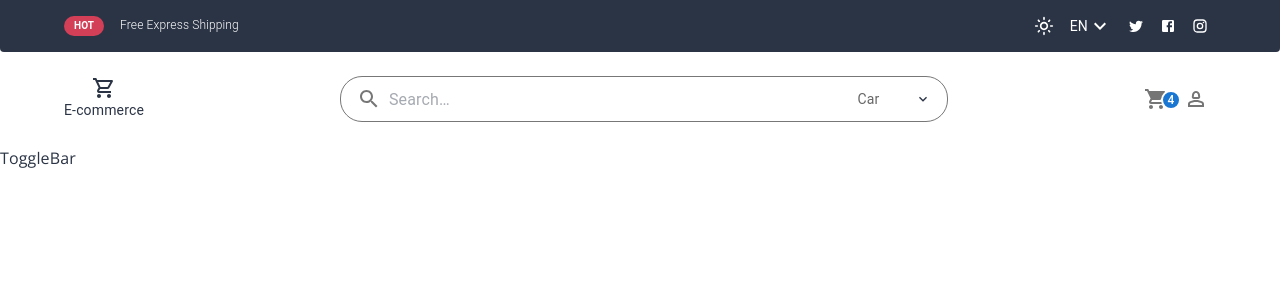
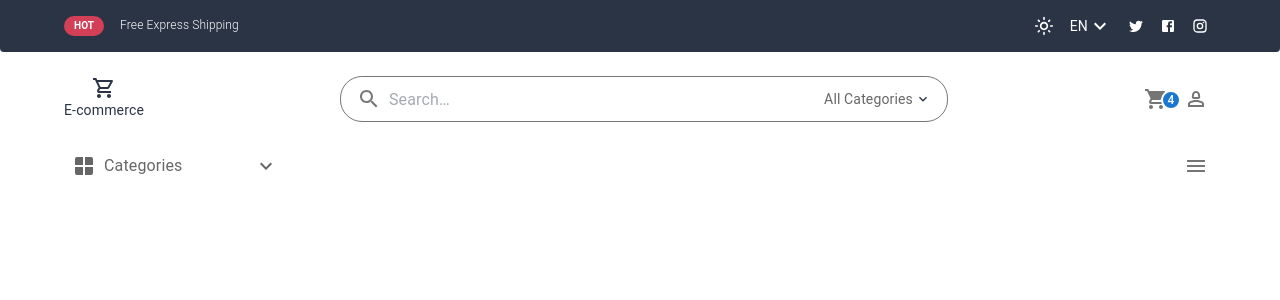
Before and after one commit to abdoBadawy74/Ecommerce, a React (Vite) app: page / in a window 1280 px wide. Shown: the top 300 px of the page. Built offline with nearby package versions, Linux system fonts and the light colour scheme.

Commit message:
finish toggle bar

```diff
--- a/src/Components/header/SearchBar.jsx
+++ b/src/Components/header/SearchBar.jsx
@@ -8,7 +8,7 @@
   useTheme,
 } from "@mui/material";
 import SearchIcon from "@mui/icons-material/Search";
-import { styled, alpha } from "@mui/material/styles";
+import { styled } from "@mui/material/styles";
 import Person2OutlinedIcon from "@mui/icons-material/Person2Outlined";
 import Badge from "@mui/material/Badge";
 import ShoppingCartIcon from "@mui/icons-material/ShoppingCart";
@@ -25,7 +25,7 @@
   borderRadius: theme.shape.borderRadius,
   border: "1px solid #777",
   "&:hover": {
-    backgroundColor: alpha(theme.palette.common.white, 0.25),
+    border: "1px solid #333",
   },
   marginRight: theme.spacing(2),
   marginLeft: 0,
@@ -74,7 +74,7 @@
 
 export default function SearchBar() {
   const [anchorEl, setAnchorEl] = useState(null);
-  const [selectedIndex, setSelectedIndex] = useState(1);
+  const [selectedIndex, setSelectedIndex] = useState(0);
   const open = Boolean(anchorEl);
   const handleClickListItem = (event) => {
     setAnchorEl(event.currentTarget);
--- a/src/Components/header/ToggleBar.jsx
+++ b/src/Components/header/ToggleBar.jsx
@@ -1,3 +1,126 @@
+import {
+  Box,
+  Container,
+  IconButton,
+  ListItemIcon,
+  ListItemText,
+  Typography,
+  useTheme,
+} from "@mui/material";
+import { useState } from "react";
+import Button from "@mui/material/Button";
+import Menu from "@mui/material/Menu";
+import MenuItem from "@mui/material/MenuItem";
+import MenuIcon from "@mui/icons-material/Menu";
+import WindowIcon from "@mui/icons-material/Window";
+import KeyboardArrowRightOutlinedIcon from "@mui/icons-material/KeyboardArrowDown";
+
+import {
+  SportsEsportsOutlined,
+  ElectricBikeOutlined,
+  LaptopChromebookOutlined,
+  MenuBookOutlined,
+} from "@mui/icons-material";
+
 export default function ToggleBar() {
-  return <div>ToggleBar</div>;
+  const [anchorEl, setAnchorEl] = useState(null);
+  const open = Boolean(anchorEl);
+  const handleClick = (event) => {
+    setAnchorEl(event.currentTarget);
+  };
+  const handleClose = () => {
+    setAnchorEl(null);
+  };
+
+  const theme = useTheme();
+
+  return (
+    <Container
+      sx={{
+        display: "flex",
+        justifyContent: "space-between",
+        alignItems: "center",
+      }}
+    >
+      <Box>
+        <Button
+          id="basic-button"
+          aria-controls={open ? "basic-menu" : undefined}
+          aria-haspopup="true"
+          aria-expanded={open ? "true" : undefined}
+          onClick={handleClick}
+          sx={{
+            width: "222px",
+            // @ts-ignore
+            bgcolor: theme.palette.myColor.main,
+            color: theme.palette.text.secondary,
+          }}
+        >
+          <WindowIcon />
+
+          <Typography
+            sx={{
+              padding: "0",
+              textTransform: "capitalize",
+              mx: 1,
+            }}
+          >
+            Categories
+          </Typography>
+
+          <Box sx={{ flexGrow: 1 }} />
+
+          <KeyboardArrowRightOutlinedIcon />
+        </Button>
+        <Menu
+          id="basic-menu"
+          anchorEl={anchorEl}
+          open={open}
+          onClose={handleClose}
+          MenuListProps={{
+            "aria-labelledby": "basic-button",
+          }}
+          sx={{
+
+            ".MuiPaper-root": {
+              width: "222px",
+              // @ts-ignore
+              bgcolor: theme.palette.myColor.main,
+            }
+          }}
+        >
+
+          <MenuItem onClick={handleClose}>
+            <ListItemIcon>
+              <ElectricBikeOutlined fontSize="small" />
+            </ListItemIcon>
+            <ListItemText>Bikes</ListItemText>
+          </MenuItem>
+
+          <MenuItem onClick={handleClose}>
+            <ListItemIcon>
+              <LaptopChromebookOutlined fontSize="small" />
+            </ListItemIcon>
+            <ListItemText>Electronics</ListItemText>
+          </MenuItem>
+          <MenuItem onClick={handleClose}>
+            <ListItemIcon>
+              <MenuBookOutlined fontSize="small" />
+            </ListItemIcon>
+            <ListItemText>Books</ListItemText>
+          </MenuItem>
+          <MenuItem onClick={handleClose}>
+            <ListItemIcon>
+              <SportsEsportsOutlined fontSize="small" />
+            </ListItemIcon>
+            <ListItemText>Games</ListItemText>
+          </MenuItem>
+
+        </Menu>
+      </Box>
+      <IconButton>
+        <MenuIcon />
+      </IconButton>
+    </Container>
+  );
 }
```
Also changed, not shown: info.txt.
